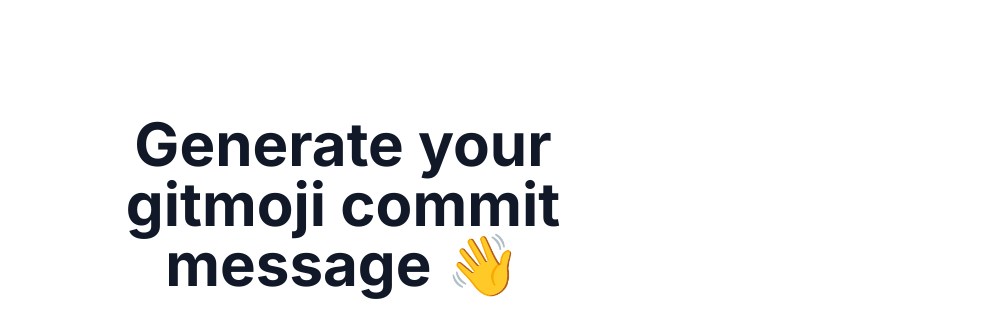
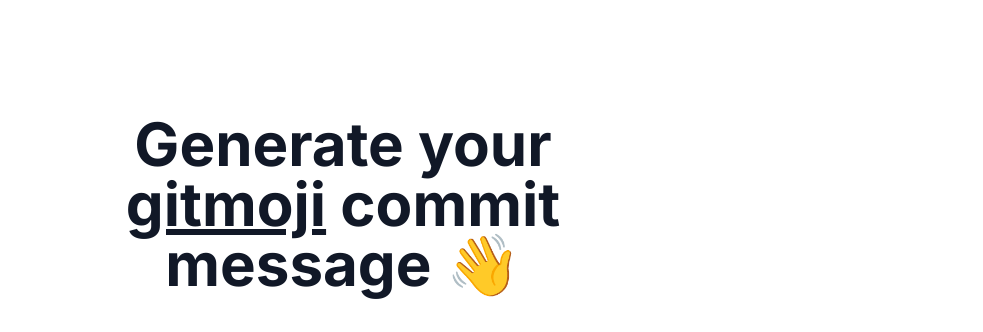
Before and after one commit to segersniels/genmoji, a Next.js app: page / in a window 1280 px wide. Shown: the top 332 px of the page, without its empty margins (297-1280 px from the left). Built offline with nearby package versions, Linux system fonts and the light colour scheme.

Commit message:
:sparkles: Link to actual gitmoji webpage so users can reference the emojis if they need

```diff
--- a/src/pages/index.tsx
+++ b/src/pages/index.tsx
@@ -8,6 +8,7 @@ import {
 } from 'react';
 import styles from 'styles/Home.module.css';
 import Footer from 'components/Footer';
+import Link from 'next/link';
 
 const TextArea = (
   props: DetailedHTMLProps<
@@ -53,7 +54,11 @@ export default function Home() {
 
       <div className={styles.wrapper}>
         <h1 className={styles.title}>
-          Generate your gitmoji commit message 👋
+          Generate your{' '}
+          <Link href="https://gitmoji.dev" className={styles.gitmoji} target="_blank">
+            gitmoji
+          </Link>{' '}
+          commit message 👋
         </h1>
 
         <form onSubmit={handleSubmit}>
--- a/src/styles/Home.module.css
+++ b/src/styles/Home.module.css
@@ -74,3 +74,7 @@
 
   -webkit-text-fill-color: transparent;
 }
+
+.gitmoji {
+  @apply underline;
+}
```
